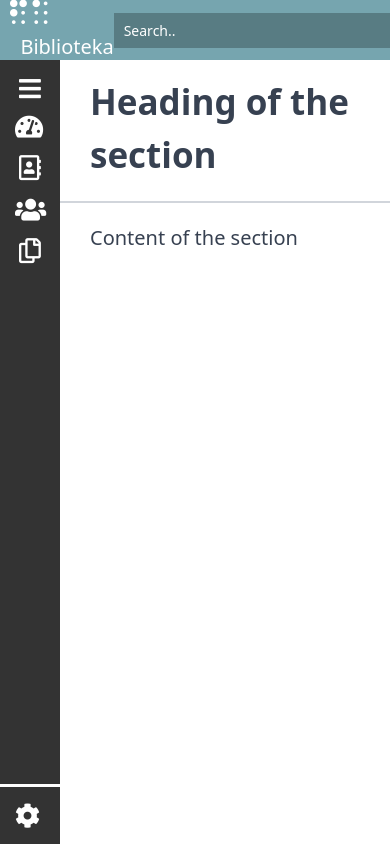
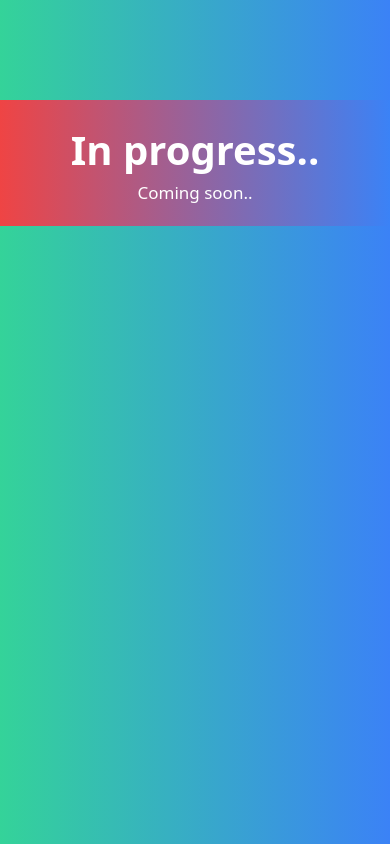
Before and after one commit to dumaaas/library-bild, a PHP site: page /public/pages/index.html in a window 390 px wide. Run offline with PHP 8.4, Linux system fonts and the light colour scheme.

Commit message:
Added in progress page for small devices

```diff
--- a/public/pages/index.html
+++ b/public/pages/index.html
@@ -12,8 +12,8 @@
     <link rel="stylesheet" href="https://cdnjs.cloudflare.com/ajax/libs/font-awesome/5.15.3/css/all.min.css" />
 </head>
 
-<body>
-    <header class="fixed flex items-center justify-between w-full h-[60px] px-[10px] mx-auto bg-[#76A5AF]">
+<body class="small:bg-gradient-to-r small:from-green-400 small:to-blue-500">
+    <header class="small:hidden fixed flex items-center justify-between w-full h-[60px] px-[10px] mx-auto bg-[#76A5AF]">
         <!-- logo -->
         <div class="inline-flex">
             <a class="_o6689fn" href="/">
@@ -81,7 +81,7 @@
         <!-- end login -->
     </header>
     <!-- Main content -->
-    <main class="flex flex-row">
+    <main class="flex flex-row small:hidden">
         <!-- Sidebar -->
         <nav id="sidebar" class="sidebar flex flex-col justify-between  bg-[#333333] ">
             <div class="mt-[60px] px-[15px]">
@@ -188,6 +188,15 @@
         </section>
     </main>
 
+    <!-- Notification for small devices -->
+    <div class="py-[20px] hidden small:block bg-gradient-to-r text-white from-red-500 mt-[100px]">
+        <h1 class="text-[40px] font-bold text-center">
+            In progress..
+        </h1>
+        <p class="text-[17px] text-center">
+            Coming soon..
+        </p>
+    </div>
     <script src="../js/jquery.min.js " defer=""></script>
     <script src="../js/app.js " defer=""></script>
 
--- a/public/style/style.css
+++ b/public/style/style.css
@@ -713,6 +713,9 @@ video {
 .ml-\[14px\] {
     margin-left: 14px;
 }
+.mt-\[100px\] {
+    margin-top: 100px;
+}
 .block {
     display: block;
 }
@@ -811,6 +814,13 @@ video {
     --tw-bg-opacity: 1;
     background-color: rgba(51, 51, 51, var(--tw-bg-opacity));
 }
+.bg-gradient-to-r {
+    background-image: linear-gradient(to right, var(--tw-gradient-stops));
+}
+.from-red-500 {
+    --tw-gradient-from: #ef4444;
+    --tw-gradient-stops: var(--tw-gradient-from), var(--tw-gradient-to, rgba(239, 68, 68, 0));
+}
 .fill-current {
     fill: currentColor;
 }
@@ -838,6 +848,10 @@ video {
     padding-top: 1rem;
     padding-bottom: 1rem;
 }
+.py-\[20px\] {
+    padding-top: 20px;
+    padding-bottom: 20px;
+}
 .pr-\[120px\] {
     padding-right: 120px;
 }
@@ -849,6 +863,9 @@ video {
 }
 .pt-\[20px\] {
     padding-top: 20px;
+}
+.text-center {
+    text-align: center;
 }
 .text-\[20px\] {
     font-size: 20px;
@@ -868,6 +885,12 @@ video {
 }
 .text-\[35px\] {
     font-size: 35px;
+}
+.text-\[40px\] {
+    font-size: 40px;
+}
+.text-\[17px\] {
+    font-size: 17px;
 }
 .font-medium {
     font-weight: 500;
@@ -903,3 +926,26 @@ video {
     outline: 2px solid transparent;
     outline-offset: 2px;
 }
+@media (max-width: 1023px) {
+
+    .small\:block {
+        display: block;
+    }
+
+    .small\:hidden {
+        display: none;
+    }
+
+    .small\:bg-gradient-to-r {
+        background-image: linear-gradient(to right, var(--tw-gradient-stops));
+    }
+
+    .small\:from-green-400 {
+        --tw-gradient-from: #34d399;
+        --tw-gradient-stops: var(--tw-gradient-from), var(--tw-gradient-to, rgba(52, 211, 153, 0));
+    }
+
+    .small\:to-blue-500 {
+        --tw-gradient-to: #3b82f6;
+    }
+}
--- a/tailwind.config.js
+++ b/tailwind.config.js
@@ -7,9 +7,13 @@ module.exports = {
   darkMode: false, // or 'media' or 'class'
   theme: {
     extend: {},
+    screens: {
+      'small': {'max': '1023px'},
+    }
   },
   variants: {
     extend: {},
   },
   plugins: [],
+
 }
```
